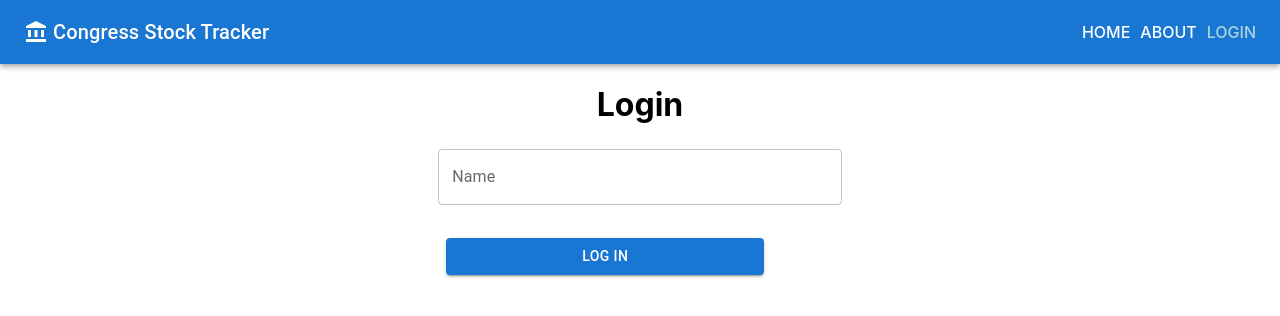
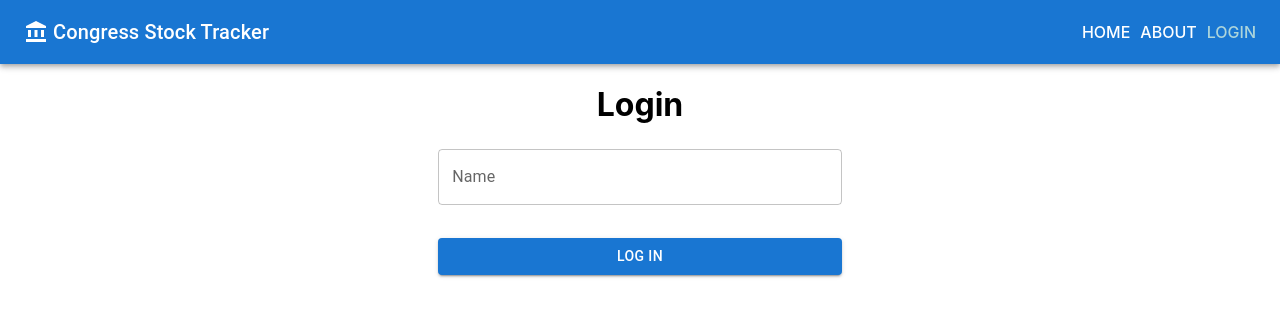
Before and after one commit to taylor-huffman/phase-2-project, a React (Create React App) app: page /login in a window 1280 px wide. Shown: the top 316 px of the page. Built offline with nearby package versions, Linux system fonts and the light colour scheme.

Commit message:
Remove additional unused code and fix login button styling

```diff
--- a/src/components/Login.js
+++ b/src/components/Login.js
@@ -44,7 +44,6 @@ export default function Login() {
             <h1>Login</h1>
             <form onSubmit={handleOnSubmit}>
             <Box
-                // component="form"
                 sx={{
                     '& > :not(style)': { m: 1, width: '40ch', display: 'flex', flexDirection: 'column', margin: '25px auto' },
                 }}
@@ -54,11 +53,10 @@ export default function Login() {
                 <TextField id="outlined-basic" label="Name" name='name' variant="outlined" />
                 <Box
                 sx={{
-                    '& > :not(style)': { m: 1, width: '40ch' },
+                    '& > :not(style)': { m: 1, width: '100%', margin: '8px 0' },
                 }}
                 >
                     <Button
-                        // component="form"
                         variant="contained"
                         sx={{
                             '& > :not(style)': { m: 1, margin: 0, width: '100%' },
```
